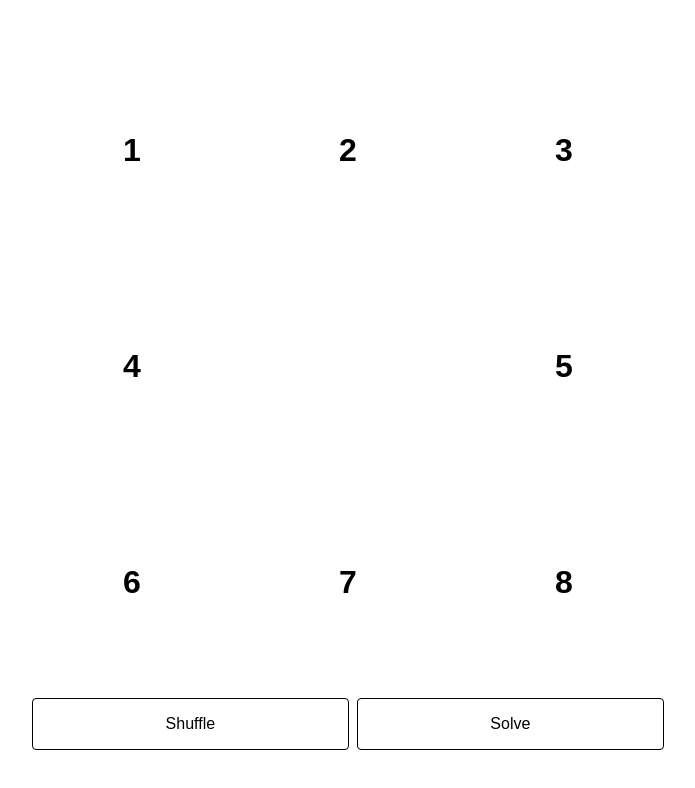
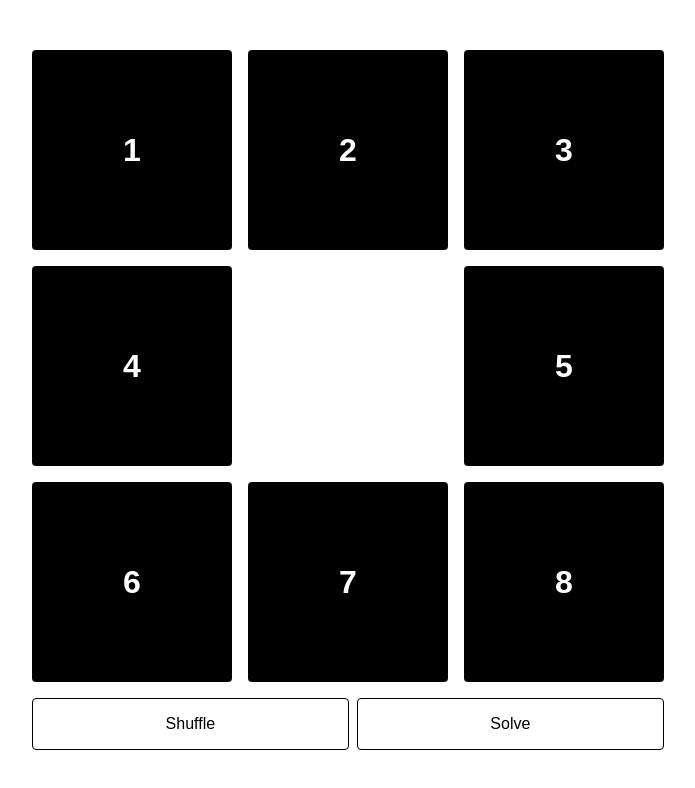
Before and after one commit to mahahahad/SlidingPuzzle, a Next.js app: page / in a window 1280 px wide. Shown: the top 788 px of the page, without its empty margins (292-987 px from the left). Built offline with nearby package versions, Linux system fonts and the light colour scheme.

Commit message:
Update animation type
Add light mode support

```diff
--- a/pages/grid.js
+++ b/pages/grid.js
@@ -9,9 +9,6 @@ export default function Grid() {
 		[4, 9, 5],
 		[6, 7, 8],
 	]);
-  const [clicked, setClicked] = useState(false);
-
-  const gridSize = 3;
 
   // Move the specified tile to the location of the empty tile
   const swapTiles = (currentTile, emptyTile) => {
@@ -109,21 +106,6 @@ export default function Grid() {
 		if (isSorted(tiles)) alert("You won!");
 	}
 
-  const tileVariants = {
-    idle: {
-      scale: 1,
-      transition: { duration: 0.2 },
-    },
-    moving: {
-      scale: 1.1,
-      transition: { duration: 0.3 },
-    },
-    hover: {
-      scale: 1.05,
-      transition: { duration: 0.1 },
-    },
-  }
-
 	return (
 		<motion.div key="tiles-grid" className={styles.grid} layout>
 			{tiles?.length > 0 &&
@@ -141,9 +123,7 @@ export default function Grid() {
                 }}
                 key={`tile-${tile}`}
                 layoutId={`tile-${tile}`}
-                variants={tileVariants}
-                animate="idle"
-                whileHover="hover"
+                transition={{ type: "spring", duration: 0.3 }}
               >
                 <Tile
                   type={
--- a/styles/Home.module.css
+++ b/styles/Home.module.css
@@ -16,6 +16,8 @@
 }
 
 .tile {
+  --bg-color: #000000;
+  --fg-color: #FFFFFF;
   user-select: none;
   aspect-ratio: 1/1;
   height: 200px;
```
